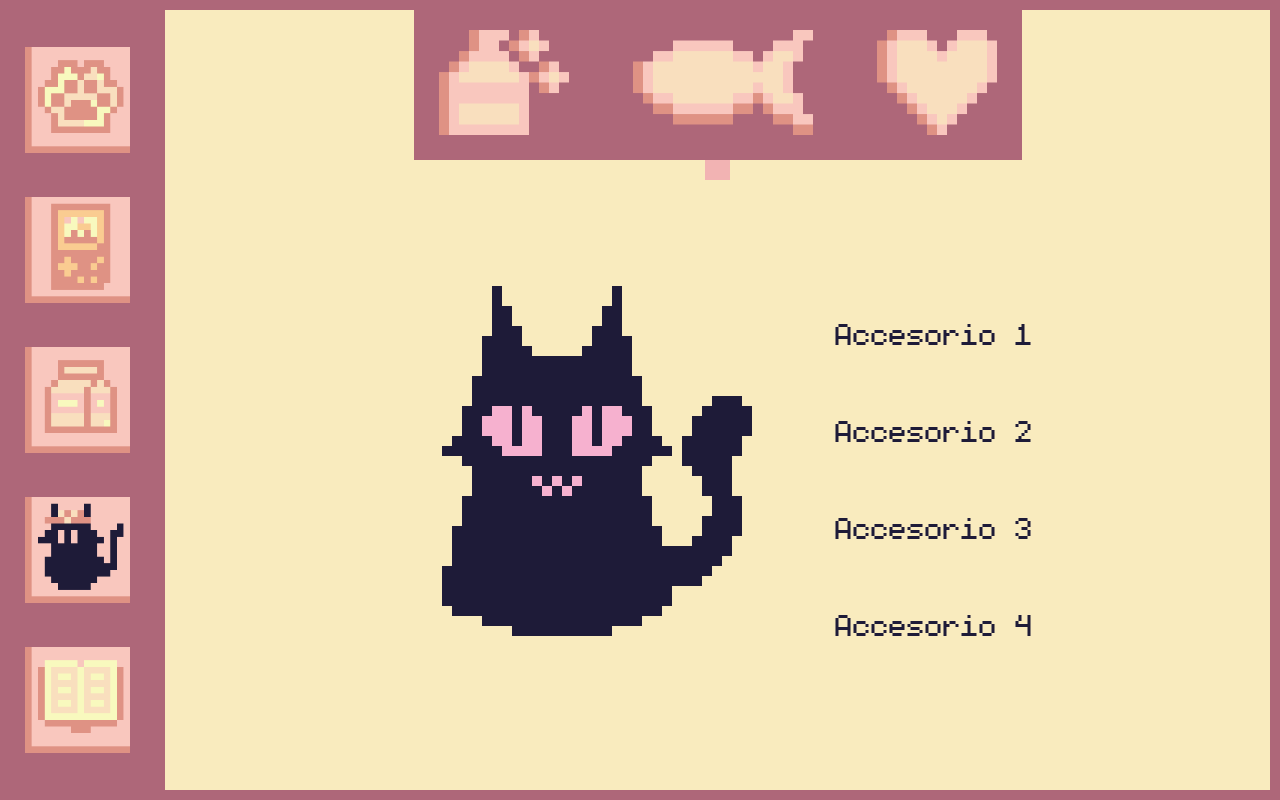
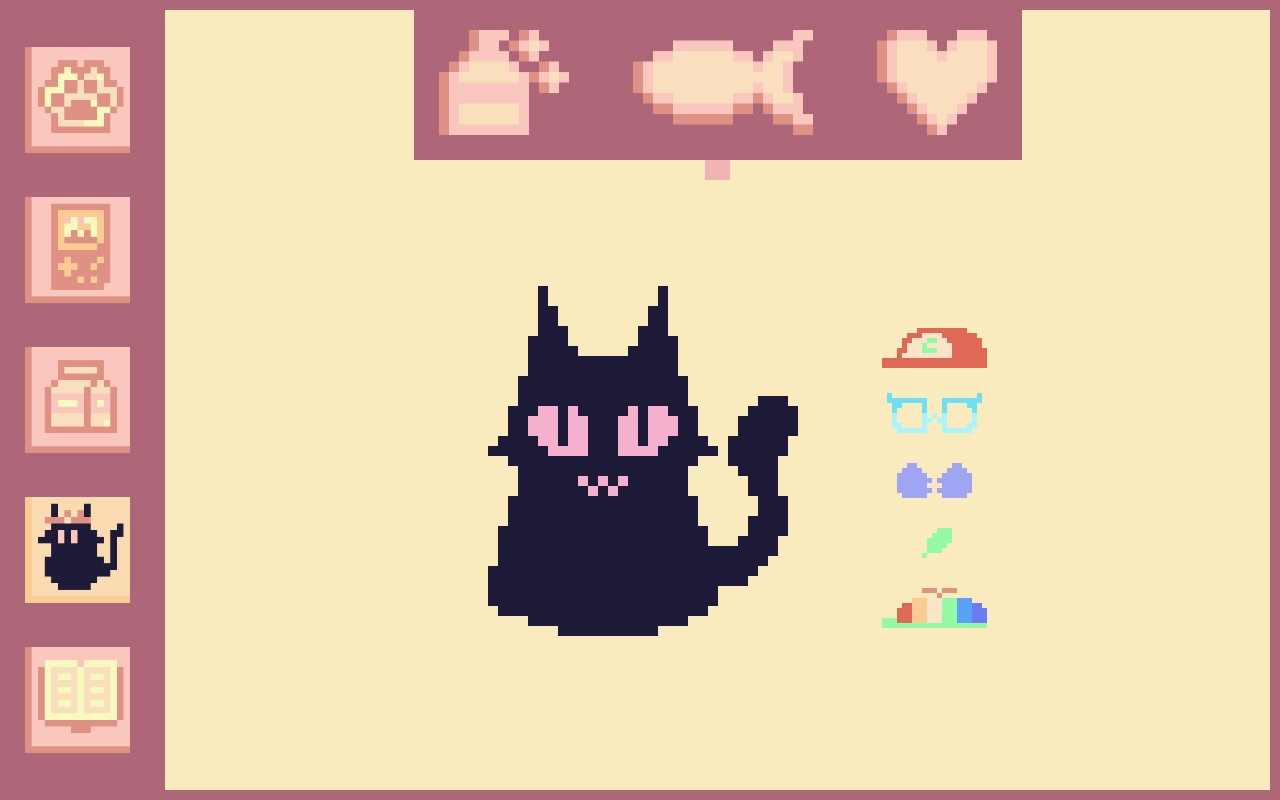
Before and after one commit to LuisGarrillo/tomo-kitten-next, a Next.js app: page /customize in a window 1280 px wide. Built offline with nearby package versions, Linux system fonts and the light colour scheme.

Commit message:
Add customize functionality

```diff
--- a/src/app/customize/page.js
+++ b/src/app/customize/page.js
@@ -2,28 +2,69 @@
 
 import TimerLayout from "../ui/components/layout";
 import Kitten from "../ui/components/kitten";
-import { useState } from "react";
+import { useState, useEffect } from "react";
 import { catData } from "../ui/components/timer";
+import ImageButton from "../ui/components/imageButton";
+import moodChange from "../events/moodChange";
+import { base } from "../ui/defaults/defaultPage";
 
 export default function Customize() {
     const [selectedAccessory, setSelectedAccessory] = useState(catData.accessory);
+    let [page, setPage] = useState(base);
 
-    function selectAccessory(accessory) {
-        setSelectedAccessory(accessory);
-        catData.accessory = accessory;  // Se guarda en los datos actuales del gato
-    }
-
-    return (
+    const customize = (
         <TimerLayout>
             <div className="page-wrapper">
                 <Kitten accessory={selectedAccessory} />
                 <div className="button-wrapper">
-                    <button onClick={() => selectAccessory("accessory1")}>Accesorio 1</button>
-                    <button onClick={() => selectAccessory("accessory2")}>Accesorio 2</button>
-                    <button onClick={() => selectAccessory("accessory3")}>Accesorio 3</button>
-                    <button onClick={() => selectAccessory("accessory4")}>Accesorio 4</button>
+                    <ImageButton
+                        source={"/clothes-icons/cap.png"}
+                        width={105}
+                        height={40}
+                        listener={selectAccessory}
+                        data={"cap"}
+                    />
+                    <ImageButton
+                        source={"/clothes-icons/glasses.png"}
+                        width={105}
+                        height={40}
+                        listener={selectAccessory}
+                        data={"glasses"}
+                    />
+                    <ImageButton
+                        source={"/clothes-icons/ribbon.png"}
+                        width={105}
+                        height={40}
+                        listener={selectAccessory}
+                        data={"ribbon"}
+                    />
+                    <ImageButton
+                        source={"/clothes-icons/leaf.png"}
+                        width={105}
+                        height={40}
+                        listener={selectAccessory}
+                        data={"leaf"}
+                    />
+                    <ImageButton
+                        source={"/clothes-icons/hcap.png"}
+                        width={105}
+                        height={40}
+                        listener={selectAccessory}
+                        data={"hcap"}
+                    />
                 </div>
             </div>
         </TimerLayout>
     );
+
+    function selectAccessory(accessory) {
+        moodChange.emit("accesoryChanged", accessory);
+        catData.accessory = accessory;
+    }
+    useEffect(() => {
+        setPage(customize);
+        moodChange.emit("loaded", "customize");
+    }, [])
+
+    return page;
 }
```
